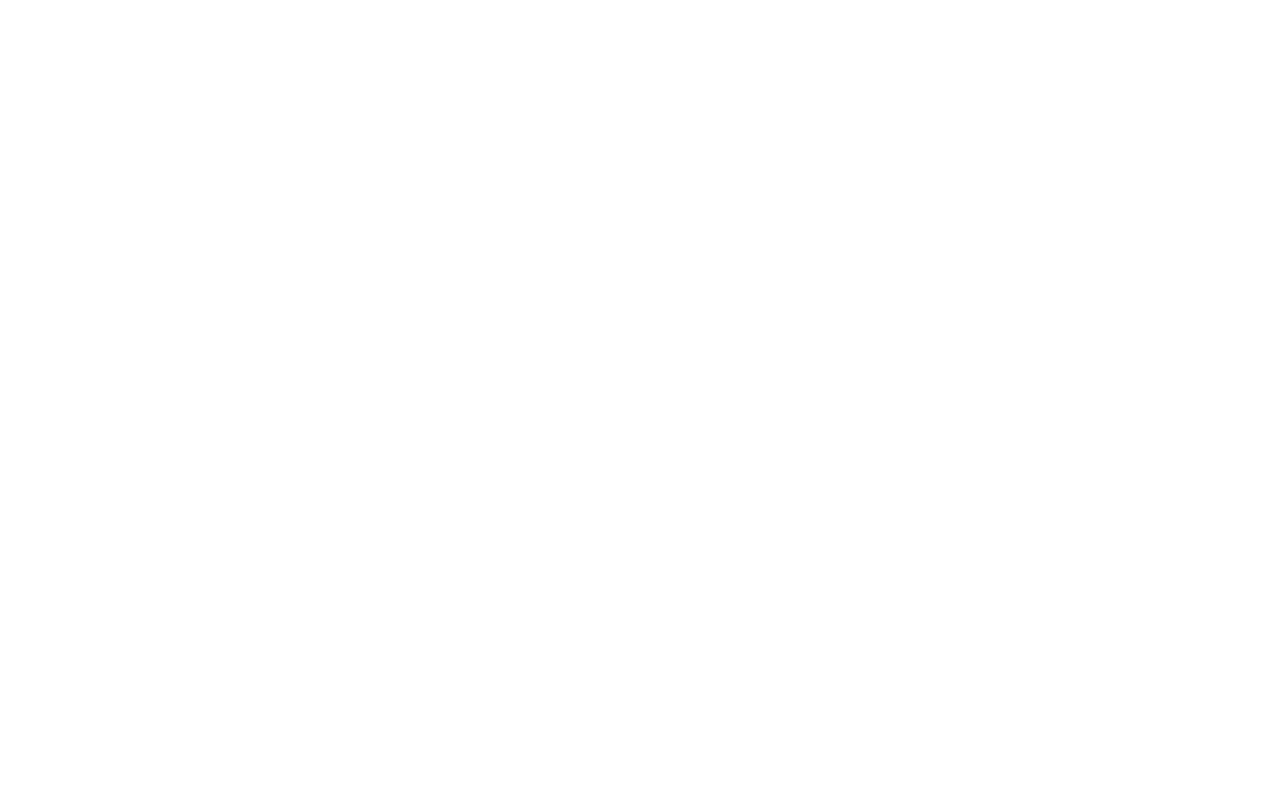
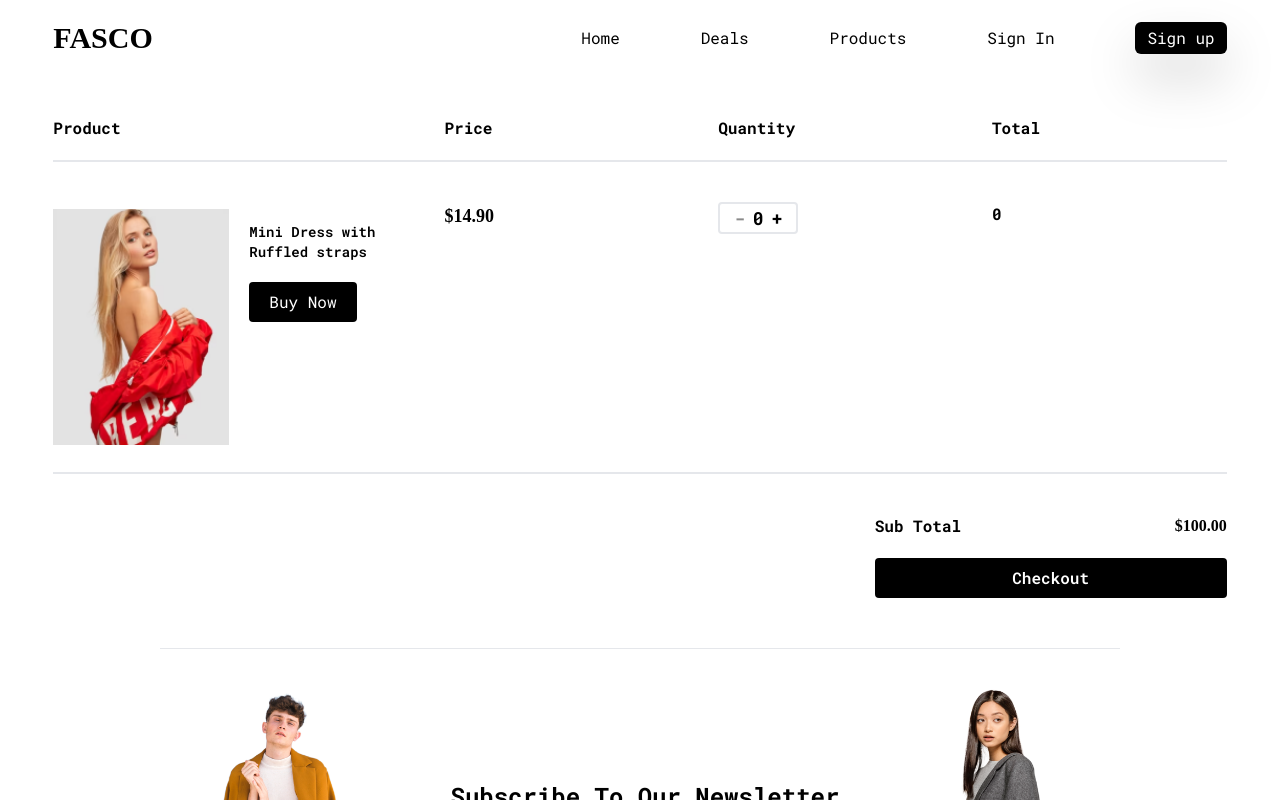
Before and after one commit to K-Fayaz/shopping-frontend, a React (Create React App) app: page /cart in a window 1280 px wide. Before the commit this address had no page. Shown: the top 800 px of the page. Built offline with nearby package versions, Linux system fonts and the light colour scheme; a web font is replaced by a local one.

Commit message:
Cart Page and Products page update

```diff
--- a/src/App.js
+++ b/src/App.js
@@ -5,6 +5,7 @@ import Login from "./Screens/Login";
 import Register from "./Screens/Register";
 import Products from "./Screens/Products";
 import SingleProduct from "./Screens/SingleProduct";
+import Cart from "./Screens/Cart";
 
 function App() {
   return (
@@ -16,6 +17,7 @@ function App() {
             <Route path="/signup" element={<Register/>} />
             <Route path="/products" element={<Products/>} />
             <Route path="/product/:id" element={<SingleProduct/>} />
+            <Route path="/cart" element={<Cart/>} />
           </Routes>
         </BrowserRouter>
     </div>
--- /dev/null
+++ b/src/Components/CartItem.js
@@ -0,0 +1,49 @@
+
+import { useState } from "react";
+
+const CartItem = ()=>{
+
+    const [price,setPrice] = useState(0);
+    const [count,setCount] = useState(0);
+
+    return(
+        <div className="w-full flex justify-between mt-5 border-b-2 pb-5">
+                <div className="basis-[30%] flex">
+                    <img className="w-[50%] h-[250px] object-contain" src={require("../Assets/cart.png")} alt="Cart Image"/>
+                        <div className="ml-5">
+                            <h1 className="text-sm font-semibold mt-5">Mini Dress with Ruffled straps</h1>
+                            <button className="px-5 py-2 bg-black text-white mt-5 rounded">Buy Now</button>
+                        </div>
+                </div>
+                <h1 className="basis-[20%] text-lg font-bold font-logo">$14.90</h1>
+                <div className="basis-[20%]">
+                    <div className="border-2 rounded flex items-center w-[80px] justify-center">
+                        <button disabled={count === 0}
+                            onClick={()=>{
+                                let c = count;
+                                setCount(c-1);
+                                c = c-1;
+                                setPrice(c * 14.90);
+                            }}
+                            className={`text-lg font-bold ${count === 0 ? 'text-[#8A8A8A]':''}`}
+                        >
+                            -
+                        </button>
+                        <p className="text-lg font-bold ml-2">{count}</p>
+                        <button className="text-lg font-bold ml-2"
+                                onClick={()=>{
+                                    let c = count+1;
+                                    setCount(c);
+                                    setPrice(c*14.90);
+                                }}
+                        >+</button>
+                    </div>
+                </div>
+                <div className="basis-[20%]">
+                <p className="text-md font-bold">{price}</p>
+            </div>
+        </div>
+    )
+}
+
+export default CartItem;
--- /dev/null
+++ b/src/Screens/Cart.js
@@ -0,0 +1,37 @@
+import Navbar from "../Partials/Navbar"
+import CartItem from "../Components/CartItem";
+import NewsLetter from "../Components/NewsLetter";
+import HomeFooter from "../Components/HomeFooter";
+
+
+const Cart = ()=>{
+
+
+    return(
+        <main className="w-full">
+            <div className="w-11/12 mx-auto mb-[50px]">
+                <Navbar/>
+                <div className="w-full">
+                    <div className="w-full flex justify-between my-10 border-b-2 pb-5">
+                        <h1 className="basis-[30%] text-md font-bold">Product</h1>
+                        <h1 className="text-md basis-[20%] font-bold">Price</h1>
+                        <h1 className="text-md basis-[20%] font-bold">Quantity</h1>
+                        <h1 className="text-md basis-[20%] font-bold">Total</h1>
+                    </div>
+                    <CartItem/>
+                </div>
+                <div className="w-full flex flex-col items-end mt-10">
+                    <div className="w-[30%] flex justify-between">
+                        <h1 className="font-bold text-md">Sub Total</h1>
+                        <h1 className="font-bold text-md font-logo">$100.00</h1>
+                    </div>
+                    <button className="mt-5 bg-black rounded text-white font-semibold w-[30%] py-2">Checkout</button>
+                </div>
+            </div>
+            <NewsLetter/>
+            <HomeFooter/>
+        </main>
+    )
+}
+
+export default Cart;
--- a/src/Screens/Products.js
+++ b/src/Screens/Products.js
@@ -10,6 +10,8 @@ const Products = ()=>{
 
     const [products,setProducts] = useState([]);
     const [loading,setLoading] = useState(true);
+    const [query,setQuery] = useState(null);
+    const [sort,setSort] = useState(null);
 
     let skeletons = [
         {
@@ -37,7 +39,19 @@ const Products = ()=>{
 
 
     useEffect(()=>{
-        let url = `${STORE_API}/products`;
+        let url;
+
+        setLoading(true);
+
+
+        if(!query)
+            url = `${STORE_API}/products`;
+        else
+            url = `${STORE_API}${query}`;
+
+        if(sort !== null)
+            url = `${url}?sort=${sort}`;
+
 
         fetch(url)
             .then((response)=> response.json())
@@ -52,7 +66,7 @@ const Products = ()=>{
                 console.log(err);
             })
 
-    },[]);
+    },[query,sort]);
 
     return(
         <main className="w-full">
@@ -63,16 +77,37 @@ const Products = ()=>{
                         <h1 className="font-bold text-2xl mt-5 mb-10">Filters</h1>
                         <div className="w-11/12">
                             <h1 className="font-bold text-md mt-3">Categories</h1>
-                            <p className="text-sm text-[#8A8A8A] mt-3 cursor-pointer">All Categories</p>
-                            <p className="text-sm text-[#8A8A8A] mt-3 cursor-pointer">Electronics</p>
-                            <p className="text-sm text-[#8A8A8A] mt-3 cursor-pointer">Men's Fashion</p>
-                            <p className="text-sm text-[#8A8A8A] mt-3 cursor-pointer">Jewelery</p>
-                            <p className="text-sm text-[#8A8A8A] mt-3 cursor-pointer">Women's Fashion</p>
+                            <p
+                                className={`text-sm text-[#8A8A8A] mt-3 cursor-pointer ${query === '/products' ? 'text-black font-bold':''} `}
+                                onClick={()=> setQuery("/products")}
+                            >All Categories</p>
+                            <p
+                                className={`text-sm text-[#8A8A8A] mt-3 cursor-pointer ${query === '/products/category/electronics' ? 'text-black font-bold':''}`}
+                                onClick={()=> setQuery("/products/category/electronics")}
+                            >Electronics</p>
+                            <p
+                                className={`text-sm text-[#8A8A8A] mt-3 cursor-pointer ${query === "/products/category/men's clothing" ? 'text- font-bold':''}`}
+                                onClick={()=> setQuery("/products/category/men's clothing")}
+                            >Men's Fashion</p>
+                            <p
+                                className={`text-sm text-[#8A8A8A] mt-3 cursor-pointer ${query === "/products/category/jewelery" ? 'text-black font-bold':''}`}
+                                onClick={()=> setQuery("/products/category/jewelery")}
+                            >Jewelery</p>
+                            <p
+                                className={`text-sm text-[#8A8A8A] mt-3 cursor-pointer ${query === "/products/category/women's clothing" ? 'text-black font-bold':''}`}
+                                onClick={()=> setQuery("/products/category/women's clothing")}
+                            >Women's Fashion</p>
                         </div>
                         <div className="w-11/12 mt-10">
                             <h1 className="font-bold text-md mt-3">Price</h1>
-                            <p className="text-sm text-[#8A8A8A] mt-3 cursor-pointer">Low to High</p>
-                            <p className="text-sm text-[#8A8A8A] mt-3 cursor-pointer">High to Low</p>
+                            <p
+                                className={`text-sm text-[#8A8A8A] mt-3 cursor-pointer ${sort === null ? 'text-black font-bold':''} `}
+                                onClick={()=>setSort(null)}
+                            >Low to High</p>
+                            <p
+                                className={`text-sm text-[#8A8A8A] mt-3 cursor-pointer ${sort === 'desc' ? 'text-black font-bold':''}`}
+                                onClick={()=>setSort('desc')}
+                            >High to Low</p>
                         </div>
                     </section>
                     <section className="w-3/4 grid grid-rows-auto grid-cols-3 gap-10">
```
Also changed, not shown: src/Assets/cart.png (added).
